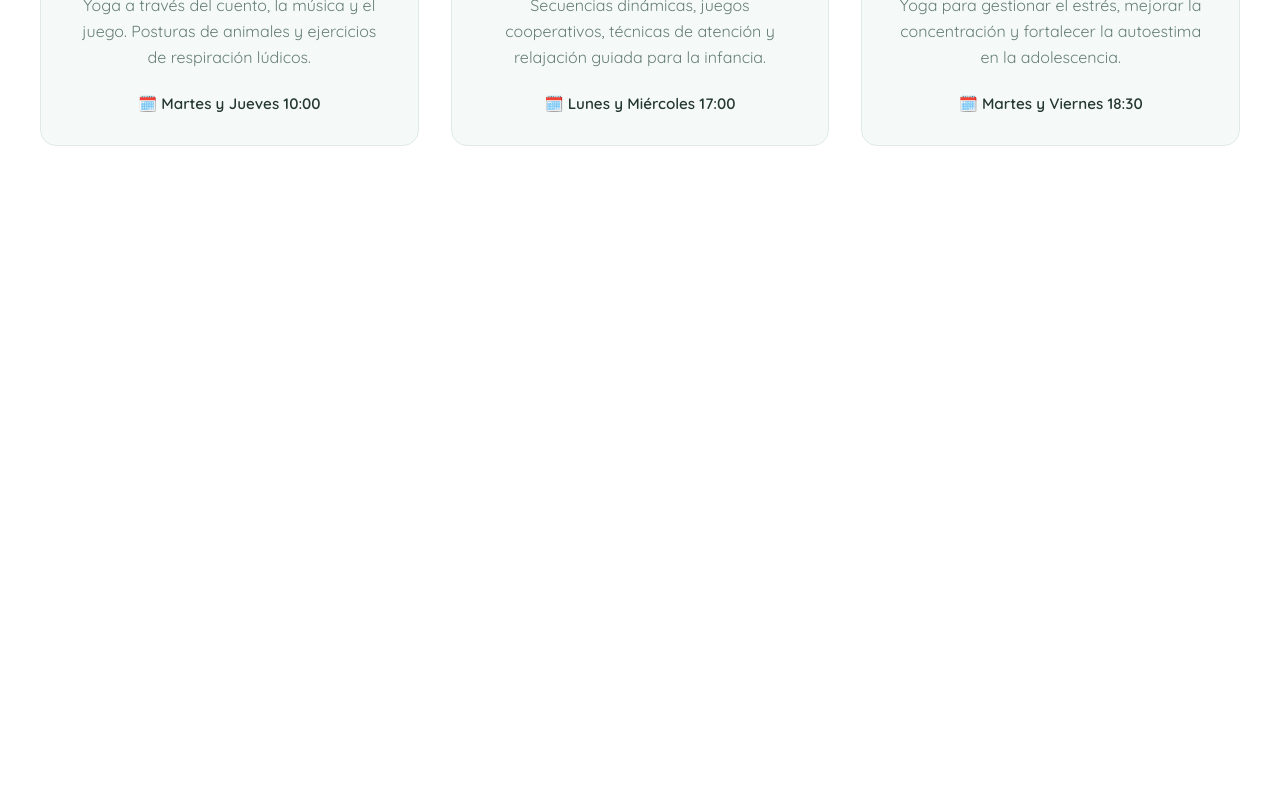
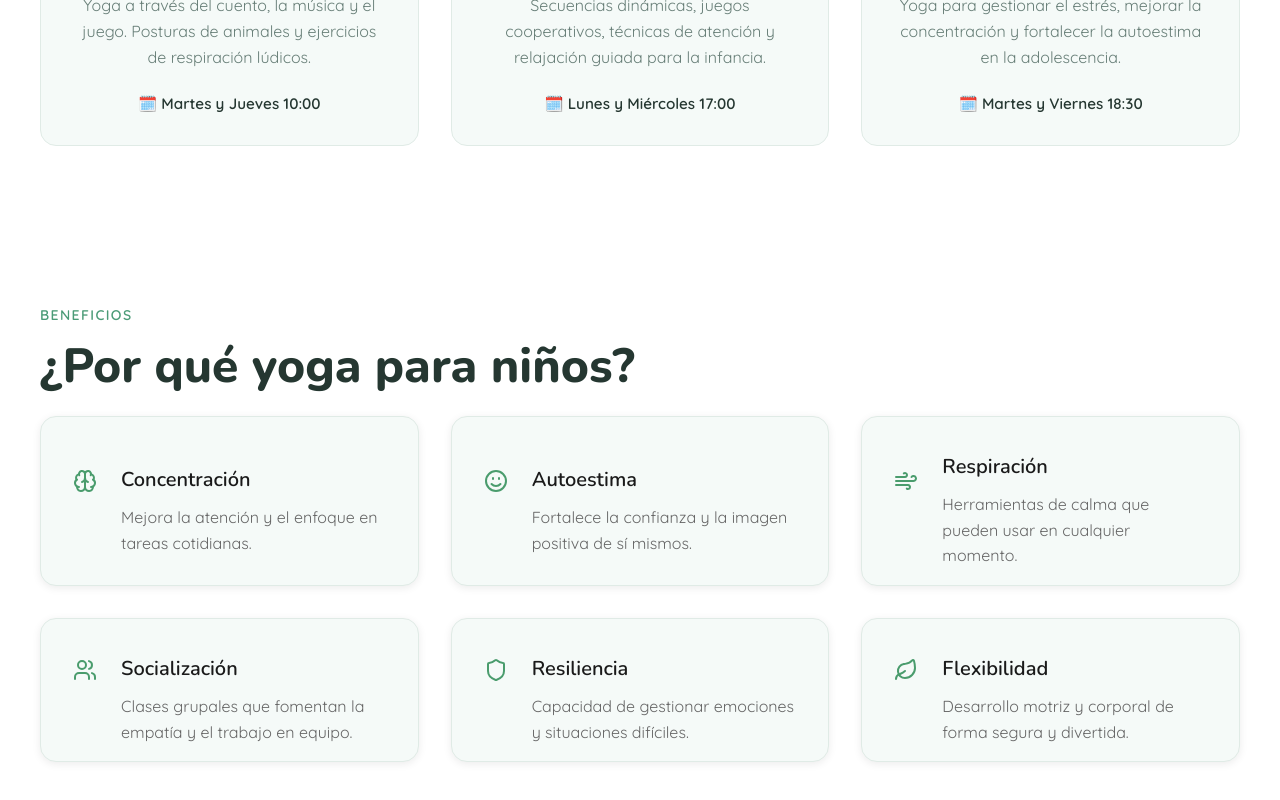
Before and after one commit to aguscbr/ananda-zen, a React (Vite) app: page / in a window 1280 px wide. Shown: the part 1963-2763 px from the top of the page. Before the commit the page ends 2205 px from the top, so only its background shows below. Built offline with nearby package versions, Linux system fonts and the light colour scheme.

Commit message:
feat: add <BenefitsSection /> component

```diff
--- a/src/App.tsx
+++ b/src/App.tsx
@@ -1,4 +1,4 @@
-import { AboutSection, ClassesSection, HeroSection, Navbar } from "./components";
+import { AboutSection, BenefitsSection, ClassesSection, HeroSection, Navbar } from "./components";
 
 function App() {
   return (
@@ -8,6 +8,7 @@ function App() {
         <HeroSection />
         <AboutSection />
         <ClassesSection />
+        <BenefitsSection />
       </header>
     </>
   );
--- /dev/null
+++ b/src/components/BenefitsSection.module.css
@@ -0,0 +1,71 @@
+.benefitsSection {
+  padding: 4rem 2rem;
+  max-width: 1200px;
+  margin: 0 auto;
+}
+
+.benefitsSection__label {
+  font-size: 0.875rem;
+  font-weight: 600;
+  font-family: var(--font-body);
+  color: hsl(var(--zen-deep));
+  letter-spacing: 0.1em;
+  text-transform: uppercase;
+  margin-bottom: 1rem;
+  display: block;
+}
+
+.benefitsSection__title {
+  font-size: 3rem;
+  font-family: var(--font-display);
+  color: hsl(var(--foreground));
+  font-weight: 800;
+  line-height: 1.1;
+  margin: 0;
+  margin-bottom: 1.5rem;
+}
+
+.benefitsSection__grid {
+  display: grid;
+  grid-template-columns: repeat(auto-fit, minmax(300px, 1fr));
+  gap: 2rem;
+}
+
+.benefitsSection__card {
+  display: flex;
+  align-items: center;
+  background-color: hsl(var(--card));
+  border-radius: 1rem;
+  padding: 1rem 2rem;
+  border: solid 1px hsl(var(--border));
+  border-radius: 1rem;
+  box-shadow: 0 2px 8px rgba(0, 0, 0, 0.08);
+  transition: transform 0.2s ease, box-shadow 0.2s ease;
+}
+
+.benefitsSection__card:hover {
+  transform: translateY(-4px);
+  box-shadow: 0 4px 16px rgba(0, 0, 0, 0.12);
+}
+
+.benefitsSection__icon {
+  width: 48px;
+  height: 48px;
+  color: #4a9c6d;
+  margin-bottom: 1rem;
+}
+
+.benefitsSection__cardTitle {
+  font-family: var(--font-display);
+  font-size: 1.25rem;
+  font-weight: 600;
+  margin-bottom: 0.75rem;
+  color: #1a1a1a;
+}
+
+.benefitsSection__cardText {
+  font-family: var(--font-body);
+  color: #666;
+  line-height: 1.6;
+  margin: 0;
+}
--- /dev/null
+++ b/src/components/BenefitsSection.tsx
@@ -0,0 +1,60 @@
+import { Brain, Leaf, Shield, Smile, Users, Wind } from "lucide-react";
+import styles from "./BenefitsSection.module.css";
+
+const benefits = [
+  {
+    icon: <Brain />,
+    title: "Concentración",
+    text: "Mejora la atención y el enfoque en tareas cotidianas.",
+  },
+  {
+    icon: <Smile />,
+    title: "Autoestima",
+    text: "Fortalece la confianza y la imagen positiva de sí mismos.",
+  },
+  {
+    icon: <Wind />,
+    title: "Respiración",
+    text: "Herramientas de calma que pueden usar en cualquier momento.",
+  },
+  {
+    icon: <Users />,
+    title: "Socialización",
+    text: "Clases grupales que fomentan la empatía y el trabajo en equipo.",
+  },
+  {
+    icon: <Shield />,
+    title: "Resiliencia",
+    text: "Capacidad de gestionar emociones y situaciones difíciles.",
+  },
+  {
+    icon: <Leaf />,
+    title: "Flexibilidad",
+    text: "Desarrollo motriz y corporal de forma segura y divertida.",
+  },
+];
+
+export const BenefitsSection = () => {
+  return (
+    <section className={styles.benefitsSection}>
+      <span className={styles.benefitsSection__label}>BENEFICIOS</span>
+      <h2 className={styles.benefitsSection__title}>
+        ¿Por qué yoga para niños?
+      </h2>
+
+      <div className={styles.benefitsSection__grid}>
+        {benefits.map(({ icon, title, text }) => (
+          <div key={title} className={styles.benefitsSection__card}>
+            <div>
+              <div className={styles.benefitsSection__icon}>{icon}</div>
+            </div>
+            <div>
+              <h3 className={styles.benefitsSection__cardTitle}>{title}</h3>
+              <p className={styles.benefitsSection__cardText}>{text}</p>
+            </div>
+          </div>
+        ))}
+      </div>
+    </section>
+  );
+};
--- a/src/components/index.ts
+++ b/src/components/index.ts
@@ -2,3 +2,4 @@ export * from "./Navbar";
 export * from "./HeroSection";
 export * from "./AboutSection";
 export * from "./ClassesSection";
+export * from "./BenefitsSection";
```
